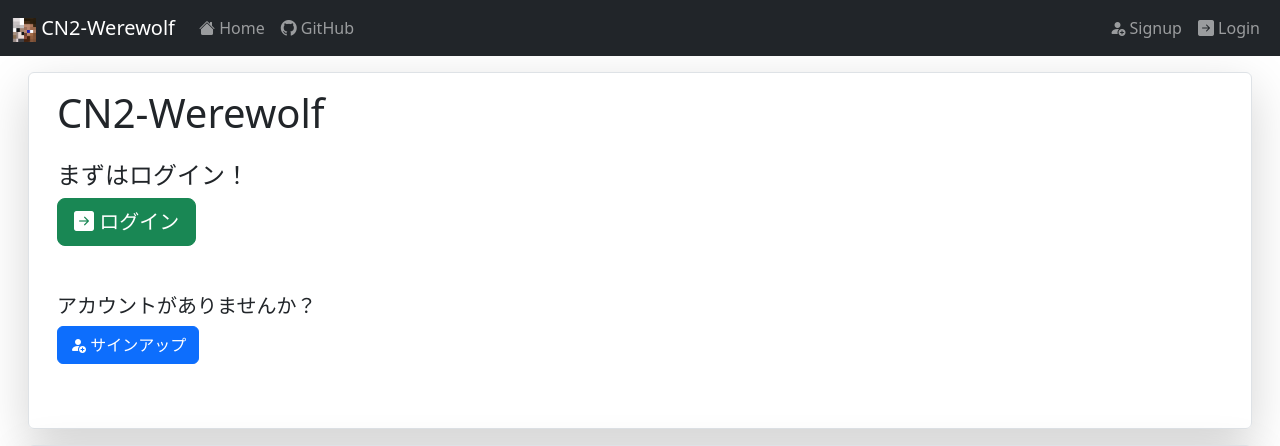
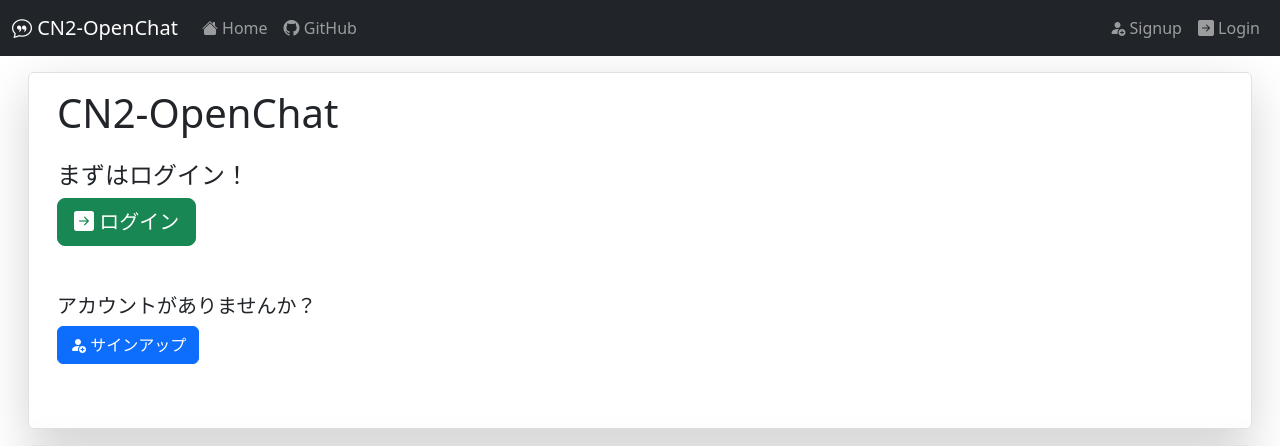
Before and after one commit to Shimoyama0711/CN2-OpenChat, a Flask app: page / in a window 1280 px wide. Shown: the top 446 px of the page. Run offline with Flask 3, Linux system fonts and the light colour scheme.

Commit message:
人狼ゲームは諦めます [音楽] 今からオープンチャットになりました

```diff
--- a/templates/index.html
+++ b/templates/index.html
@@ -3,7 +3,7 @@
 <head>
     <meta charset="UTF-8">
     <meta name="viewport" content="width=device-width, initial-scale=1">
-    <title>CN2-Werewolf</title>
+    <title>CN2-OpenChat</title>
 
     <!-- Stylesheets -->
     <link rel="stylesheet" href="https://cdn.jsdelivr.net/npm/bootstrap@5.3.2/dist/css/bootstrap.min.css">
@@ -47,7 +47,7 @@
 
     <div class="m-3 p-3 row rounded border shadow-lg">
         <div class="mb-3">
-            <h1>CN2-Werewolf</h1>
+            <h1>CN2-OpenChat</h1>
         </div>
 
         <div class="row">
--- a/templates/login.html
+++ b/templates/login.html
@@ -39,7 +39,7 @@
     <div class="container">
         <div class="row justify-content-center mt-5">
             <div class="col-sm-12 col-md-6 p-3 rounded-1 shadow">
-                <h2 class="text-center mb-3">CN2-Werewolf</h2>
+                <h2 class="text-center mb-3">CN2-OpenChat</h2>
                 <h4 class="text-center mb-3">Login</h4>
                 <form action="/login" method="POST">
                     <div class="m-3">
--- a/templates/navbar.html
+++ b/templates/navbar.html
@@ -20,8 +20,8 @@
 <nav class="navbar navbar-expand-lg bg-dark navbar-dark">
     <div class="container-fluid">
         <a class="navbar-brand" href="{{ url_for('index') }}">
-            <img src="{{ url_for('static', filename='/img/werewolf.png') }}" width="24px" height="24px" alt="CN2-Werewolf Logo">
-            CN2-Werewolf
+            <i class="bi-chat-quote"></i>
+            CN2-OpenChat
         </a>
         <button class="navbar-toggler" type="button" data-bs-toggle="collapse" data-bs-target="#navbarContents" aria-controls="navbarContents" aria-expanded="false" aria-label="Toggle Navbar">
             <span class="navbar-toggler-icon"></span>
@@ -35,7 +35,7 @@
                     </a>
                 </li>
                 <li class="nav-item">
-                    <a class="nav-link" href="https://github.com/Shimoyama0711/CN2-Werewolf">
+                    <a class="nav-link" href="https://github.com/Shimoyama0711/CN2-OpenChat">
                         <i class="bi-github"></i>
                         GitHub
                     </a>
--- a/templates/signup.html
+++ b/templates/signup.html
@@ -39,7 +39,7 @@
     <div class="container">
         <div class="row justify-content-center mt-5">
             <div class="col-sm-12 col-md-6 p-3 rounded-1 shadow">
-                <h2 class="text-center mb-3">CN2-Werewolf</h2>
+                <h2 class="text-center mb-3">CN2-OpenChat</h2>
                 <h4 class="text-center mb-3">Signup</h4>
                 <form action="/signup" method="POST">
                     <div class="m-3">
```
Also changed, not shown: README.md.
